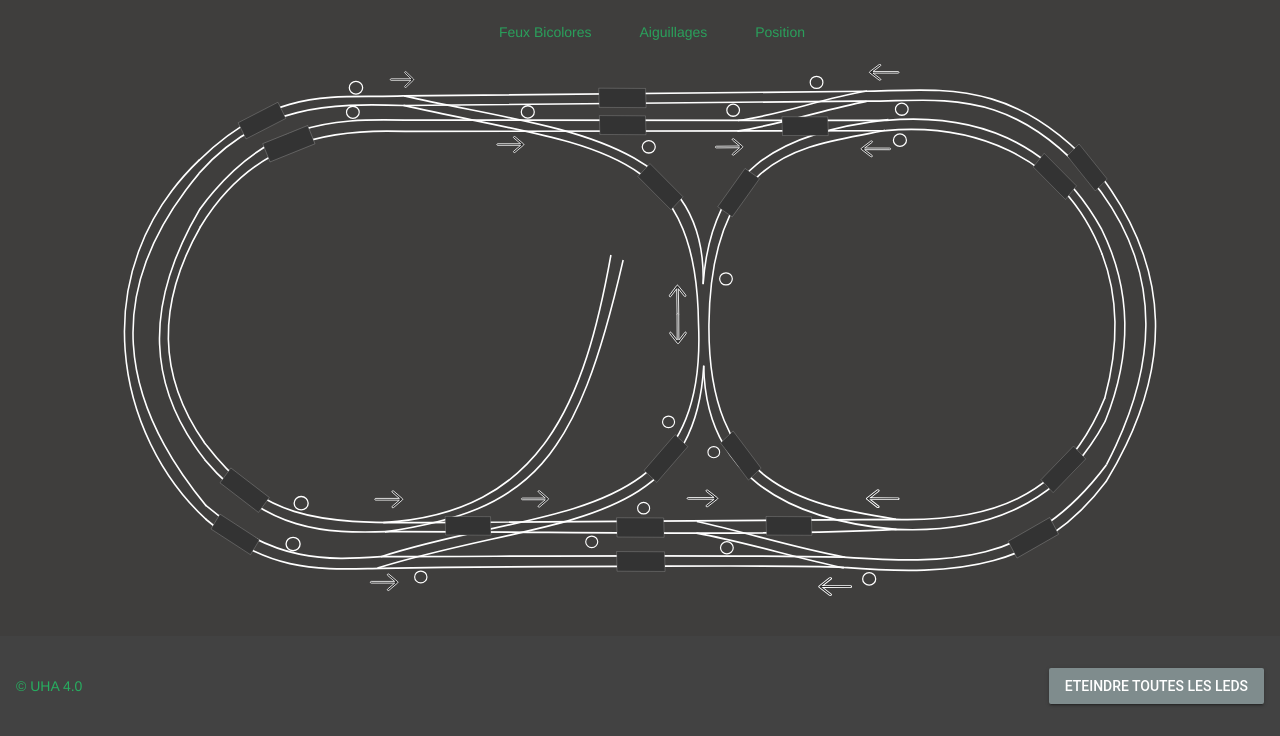
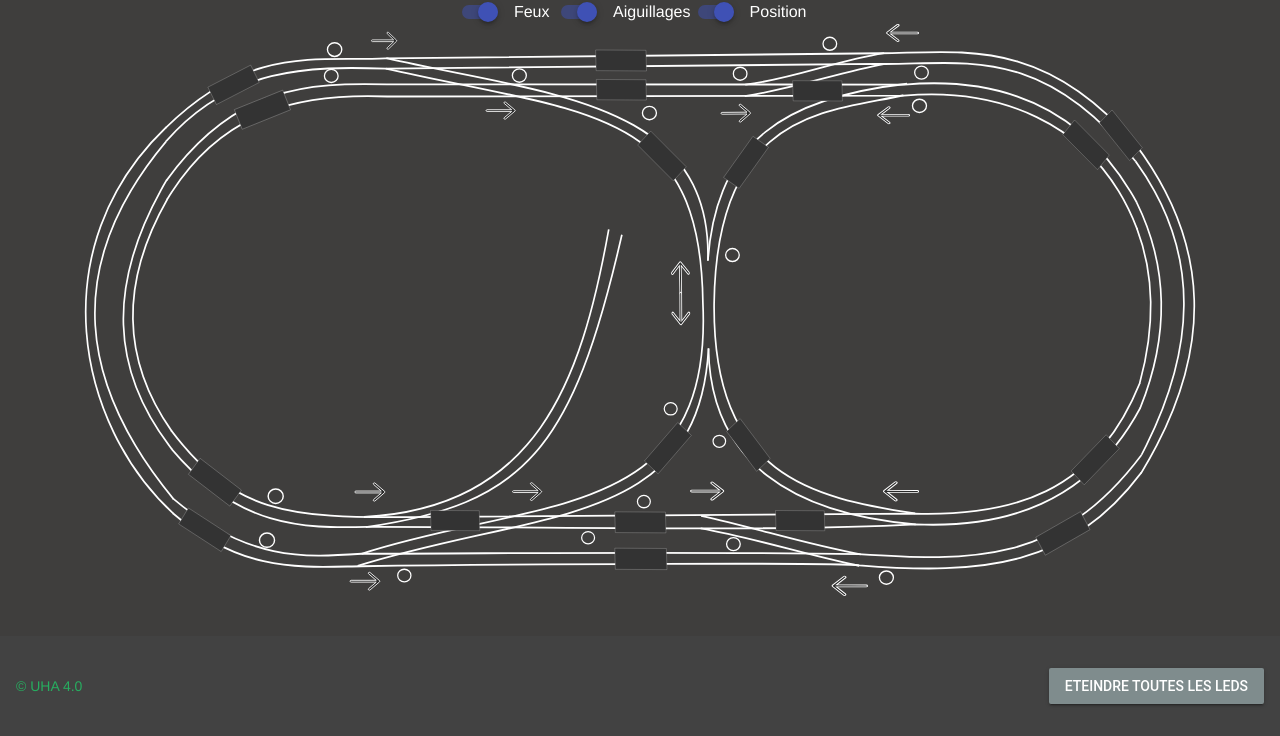
Before and after one commit to AlvinFrey/TrainMapper, a website: page web/index.html in a window 1280 px wide. Shown: the part 64-800 px from the top of the page. Drawn offline with nearby package versions, Linux system fonts and the light colour scheme; no server answers.

Commit message:
Amélioration design

```diff
--- a/web/index.html
+++ b/web/index.html
@@ -18,7 +18,7 @@
     <link rel="apple-touch-icon" sizes="144x144" href="public/icons/apple-icon-144x144.png">
     <link rel="apple-touch-icon" sizes="152x152" href="public/icons/apple-icon-152x152.png">
     <link rel="apple-touch-icon" sizes="180x180" href="public/icons/apple-icon-180x180.png">
-    <link rel="icon" type="image/png" sizes="192x192"  href="public/icons/android-icon-192x192.png">
+    <link rel="icon" type="image/png" sizes="192x192" href="public/icons/android-icon-192x192.png">
     <link rel="icon" type="image/png" sizes="32x32" href="public/icons/favicon-32x32.png">
     <link rel="icon" type="image/png" sizes="96x96" href="public/icons/favicon-96x96.png">
     <link rel="icon" type="image/png" sizes="16x16" href="public/icons/favicon-16x16.png">
@@ -32,15 +32,22 @@
         <div class="mdl-layout__header-row">
             <span class="mdl-layout-title center-items">TrainMapper</span>
         </div>
-        <div class="mdl-layout__header-row center-items">
-            <div class="mdl-layout-spacer"></div>
         <!-- Navigation -->
         <nav class="mdl-navigation center-items">
-                <a class="mdl-navigation__link" id="lights">Feux Bicolores</a>
-                <a class="mdl-navigation__link" id="switching">Aiguillages</a>
-                <a class="mdl-navigation__link" id="places">Position</a>
+            <label class="mdl-switch mdl-js-switch mdl-js-ripple-effect" for="lights">
+                <input type="checkbox" id="lights" class="mdl-switch__input" checked>
+                <span class="mdl-switch__label">Feux&nbsp&nbsp&nbsp&nbsp&nbsp&nbsp&nbsp&nbsp</span>
+            </label>
+            <label class="mdl-switch mdl-js-switch mdl-js-ripple-effect" for="switching">
+                <input type="checkbox" id="switching" class="mdl-switch__input" checked>
+                <span class="mdl-switch__label">Aiguillages&nbsp&nbsp&nbsp&nbsp&nbsp&nbsp&nbsp</span>
+            </label>
+
+            <label class="mdl-switch mdl-js-switch mdl-js-ripple-effect" for="places">
+                <input type="checkbox" id="places" class="mdl-switch__input" checked>
+                <span class="mdl-switch__label">Position&nbsp&nbsp&nbsp&nbsp&nbsp&nbsp&nbsp&nbsp</span>
+            </label>
         </nav>
-        </div>
 </header>
 
 <object type="image/svg+xml" data="public/img/circuit.svg" id="circuitSVG" class="center-items">
@@ -49,24 +56,33 @@
 
 <div id="actions">
     <div id="actionsFeux">
-                <button id="ledVertButton" class="mdl-button mdl-js-button mdl-button--raised mdl-button--colored" style="margin-right: 10px; background-color: #27ae60">
+        <button id="ledVertButton" class="mdl-button mdl-js-button mdl-button--raised mdl-button--colored"
+                style="margin-right: 10px; background-color: #27ae60">
             Vert
         </button>
-                <button id="ledRougeButton" class="mdl-button mdl-js-button mdl-button--raised mdl-button--colored" style="margin-right: 10px; margin-left: 10px; background-color: #e74c3c">
+        <button id="ledRougeButton" class="mdl-button mdl-js-button mdl-button--raised mdl-button--colored"
+                style="margin-right: 10px; margin-left: 10px; background-color: #e74c3c">
             Rouge
         </button>
-                <button id="ledEteindreButton" class="mdl-button mdl-js-button mdl-button--raised mdl-button--colored" style="margin-left: 10px; background-color: #7f8c8d">
+        <button id="ledEteindreButton" class="mdl-button mdl-js-button mdl-button--raised mdl-button--colored"
+                style="margin-left: 10px; background-color: #7f8c8d">
             Eteindre
         </button>
     </div>
     <div id="actionsAiguillages">
-                <button id="aiguillageBifurcationButton" class="mdl-button mdl-js-button mdl-button--raised mdl-button--colored" style="margin-right: 10px; background-color: #27ae60">
+        <button id="aiguillageBifurcationButton"
+                class="mdl-button mdl-js-button mdl-button--raised mdl-button--colored"
+                style="margin-right: 10px; background-color: #27ae60">
             Bifurcation
         </button>
-                <button id="aiguillageToutDroitButton" class="mdl-button mdl-js-button mdl-button--raised mdl-button--colored" style="margin-right: 10px; margin-left: 10px; background-color: #e74c3c">
+        <button id="aiguillageToutDroitButton"
+                class="mdl-button mdl-js-button mdl-button--raised mdl-button--colored"
+                style="margin-right: 10px; margin-left: 10px; background-color: #e74c3c">
             Tout droit
         </button>
-                <button id="aiguillageDegrippageButton" class="mdl-button mdl-js-button mdl-button--raised mdl-button--colored" style="margin-left: 10px; background-color: #e67e22">
+        <button id="aiguillageDegrippageButton"
+                class="mdl-button mdl-js-button mdl-button--raised mdl-button--colored"
+                style="margin-left: 10px; background-color: #e67e22">
             Degrippage
         </button>
     </div>
@@ -83,7 +99,8 @@
 
     <div class="mdl-mini-footer__right-section">
 
-                <button id="ledEteindreLeds" class="mdl-button mdl-js-button mdl-button--raised mdl-button--colored" style="margin-left: 10px; background-color: #7f8c8d">
+        <button id="ledEteindreLeds" class="mdl-button mdl-js-button mdl-button--raised mdl-button--colored"
+                style="margin-left: 10px; background-color: #7f8c8d">
             Eteindre toutes les leds
         </button>
 
```
Lines whose indentation alone changed are shown as unchanged.
